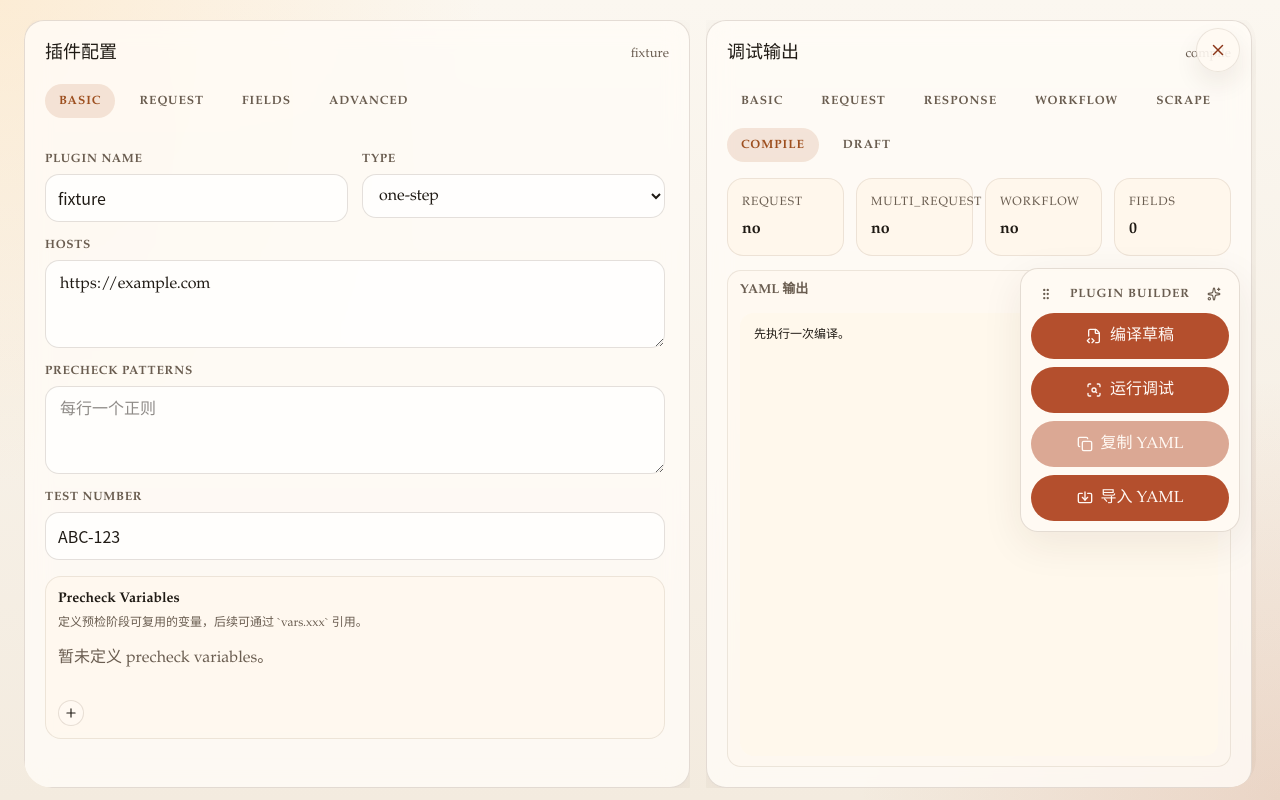
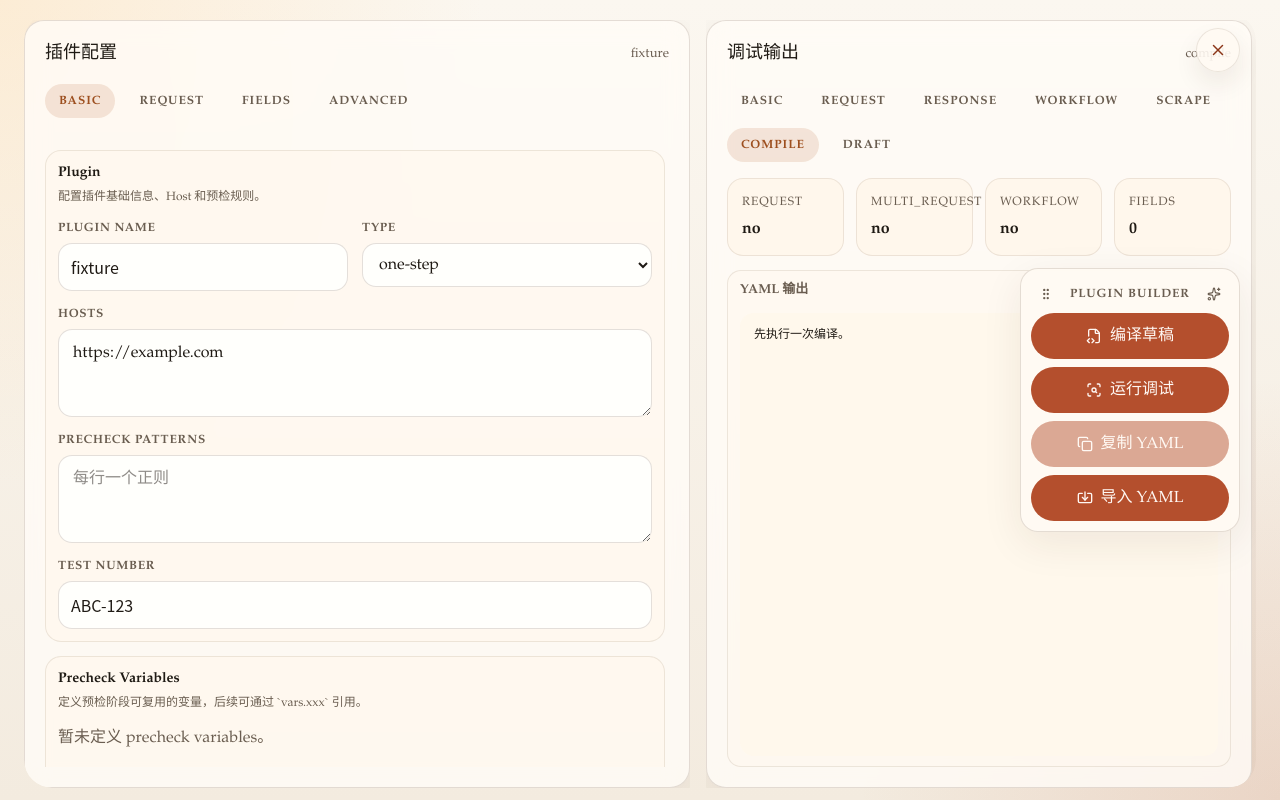
Before and after one commit to xxxsen/yamdc, a Next.js app in the folder web/: page /debug/plugin-editor in a window 1280 px wide. Built offline with nearby package versions, Linux system fonts and the light colour scheme.

Commit message:
refactor: basic ui

```diff
--- a/web/src/components/plugin-editor-shell.tsx
+++ b/web/src/components/plugin-editor-shell.tsx
@@ -706,6 +706,12 @@ export function PluginEditorShell() {
 
           {activeSection === "basic" ? (
           <article id="plugin-editor-section-basic" className="plugin-editor-panel-fragment">
+            <div className="plugin-editor-fields">
+              <div className="plugin-editor-subcard">
+                <div className="plugin-editor-subcard-head">
+                  <strong>Plugin</strong>
+                  <span>配置插件基础信息、Host 和预检规则。</span>
+                </div>
                 <div className="plugin-editor-form-grid">
                   <label className="plugin-editor-field">
                     <span>Plugin Name</span>
@@ -742,6 +748,7 @@ export function PluginEditorShell() {
                     <span>Test Number</span>
                     <input className="input" value={state.number} onChange={(event) => patch("number", event.target.value)} />
                   </label>
+                </div>
               </div>
               <div className="plugin-editor-subcard">
                 <div className="plugin-editor-subcard-head">
@@ -758,6 +765,7 @@ export function PluginEditorShell() {
                   valuePlaceholder='${clean_number(${number})}'
                   emptyLabel="暂未定义 precheck variables。"
                 />
+              </div>
             </div>
           </article>
           ) : null}
```
Lines whose indentation alone changed are shown as unchanged.
